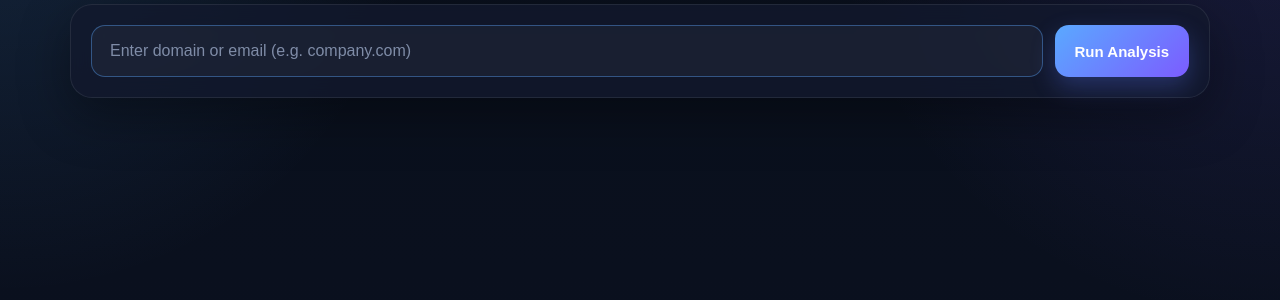
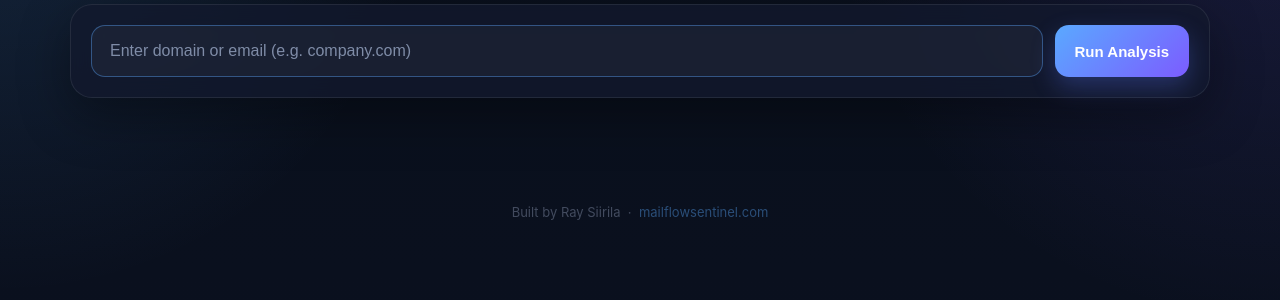
Before and after one commit to siirila-bit/mailflow-sentinel, a Python web app: template templates/index.html in a window 1280 px wide. Shown: the part 128-428 px from the top of the page. Run offline with Jinja, Linux system fonts and the light colour scheme; the template is opened without the code that fills it, so the values that code supplies are empty.

Commit message:
Footer, PDF fixes, fingerprint, subdomain scan cleanup

```diff
--- a/templates/index.html
+++ b/templates/index.html
@@ -1251,5 +1251,10 @@ Analyzed by mailflowsentinel.com
             });
         }
     </script>
+
+    <div style="text-align: center; padding: 20px 0 40px; color: rgba(149,163,191,0.4); font-size: 13px; font-family: Inter, sans-serif;">
+        Built by Ray Siirila &nbsp;&middot;&nbsp; <a href="https://mailflowsentinel.com" style="color: rgba(90,169,255,0.4); text-decoration: none;">mailflowsentinel.com</a>
+    </div>
+
 </body>
 </html>
```
